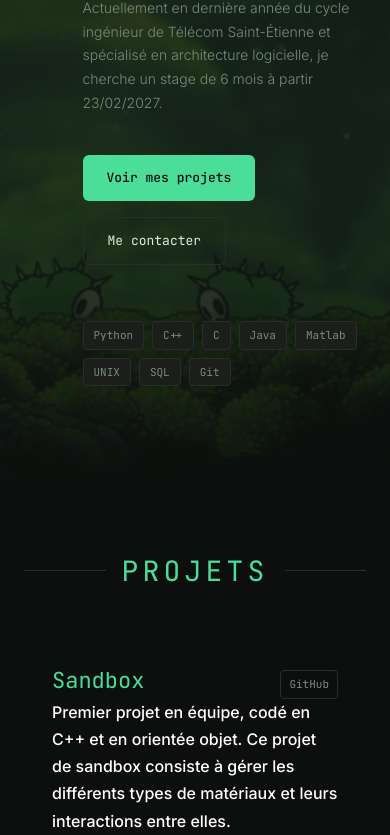
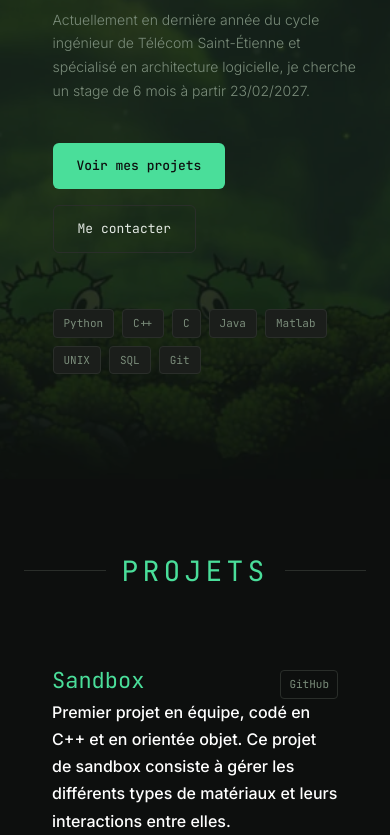
Before and after one commit to petitcaillou15/portfolio, a plain HTML site: page index.html in a window 390 px wide. Shown: the part 365-1200 px from the top of the page. Drawn offline with Linux system fonts and the light colour scheme.

Commit message:
Add files via upload

```diff
--- a/styles/styles.css
+++ b/styles/styles.css
@@ -510,6 +510,8 @@ footer {
         position: absolute;
         top: 5%;
         left: 15%;
+        margin-left: -30px;
+        margin-right: 10px;
     }
 
     .hero h1 {
```
